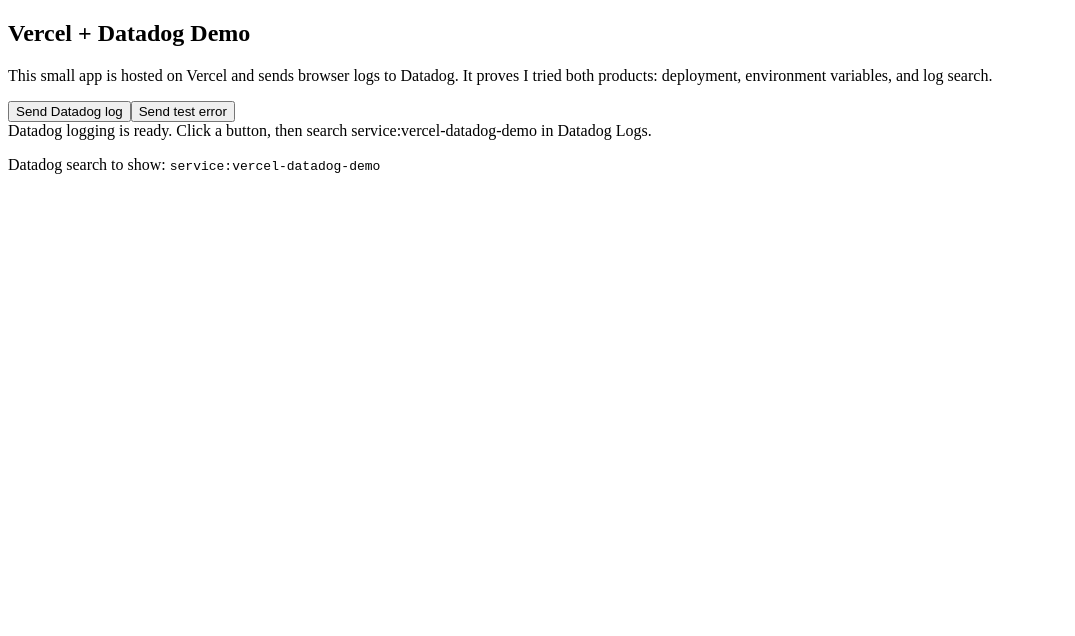
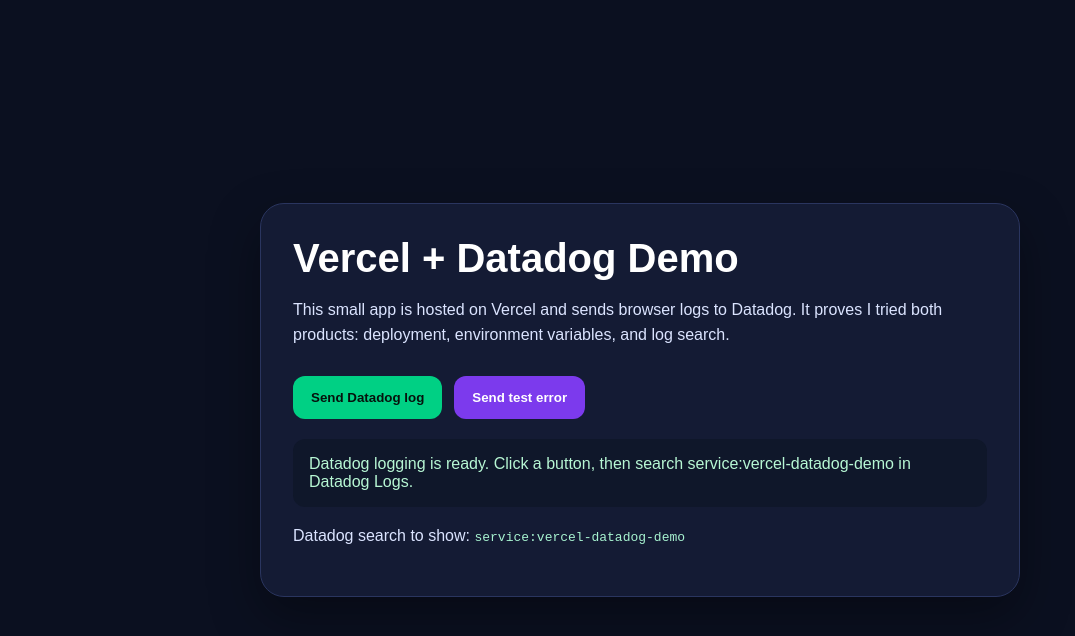
Before and after one commit to MSFTMarie/datadogdemo, a Next.js app: page / in a window 1280 px wide. Shown: the top 636 px of the page, without its empty margins (0-1075 px from the left). Built offline with nearby package versions, Linux system fonts and the light colour scheme; no server answers.

Commit message:
Add files via upload

```diff
--- /dev/null
+++ b/app/globals.css
@@ -0,0 +1,10 @@
+* { box-sizing: border-box; }
+body { margin: 0; font-family: Arial, sans-serif; background: #0b1020; color: white; }
+main { min-height: 100vh; display: grid; place-items: center; padding: 24px; }
+.card { max-width: 760px; background: #141b34; border: 1px solid #2a355f; border-radius: 24px; padding: 32px; box-shadow: 0 20px 50px rgba(0,0,0,.35); }
+h1 { font-size: 40px; margin: 0 0 12px; }
+p { line-height: 1.6; color: #dbe4ff; }
+button { background: #00d084; color: #06120d; border: 0; border-radius: 12px; padding: 14px 18px; font-weight: 700; cursor: pointer; margin-right: 12px; margin-top: 12px; }
+button.secondary { background: #7c3aed; color: white; }
+.status { margin-top: 20px; padding: 16px; border-radius: 12px; background: #0f172a; color: #b7f7d4; }
+code { color: #a7f3d0; }
--- /dev/null
+++ b/app/layout.tsx
@@ -0,0 +1,14 @@
+import './globals.css';
+
+export const metadata = {
+  title: 'Vercel + Datadog Demo',
+  description: 'A beginner demo showing Vercel hosting and Datadog browser logs.'
+};
+
+export default function RootLayout({ children }: { children: React.ReactNode }) {
+  return (
+    <html lang="en">
+      <body>{children}</body>
+    </html>
+  );
+}
```
